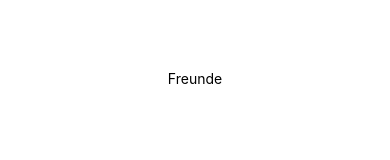
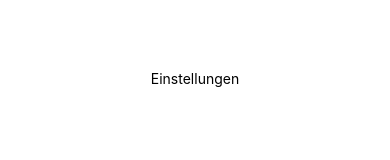
Before and after one commit to Faris-Ihsan/FriendsList, a React Native app: screen /Settings in a window 390 px wide. Shown: the part 351-511 px from the top of the page. Built offline with nearby package versions, Linux system fonts and the light colour scheme.

Commit message:
Text von Einstellung Screen beheben

```diff
--- a/screens/SettingsScreen.jsx
+++ b/screens/SettingsScreen.jsx
@@ -3,7 +3,7 @@ import { StyleSheet, Text, View } from 'react-native';
 export default function SettingsScreen() {
     return(
         <View style={styles.container}>
-        <Text>Freunde</Text>
+        <Text>Einstellungen</Text>
         </View>
     );
 }
```
